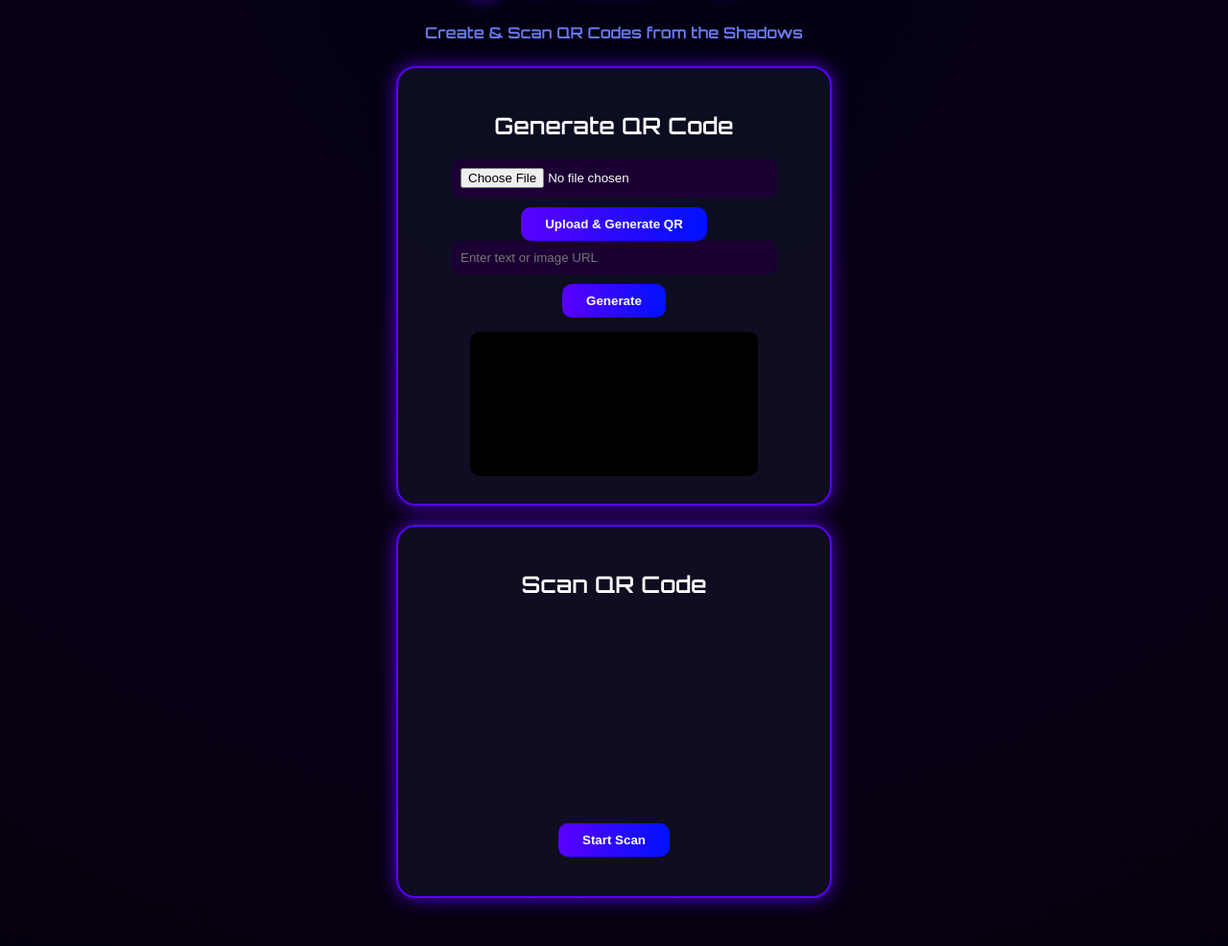
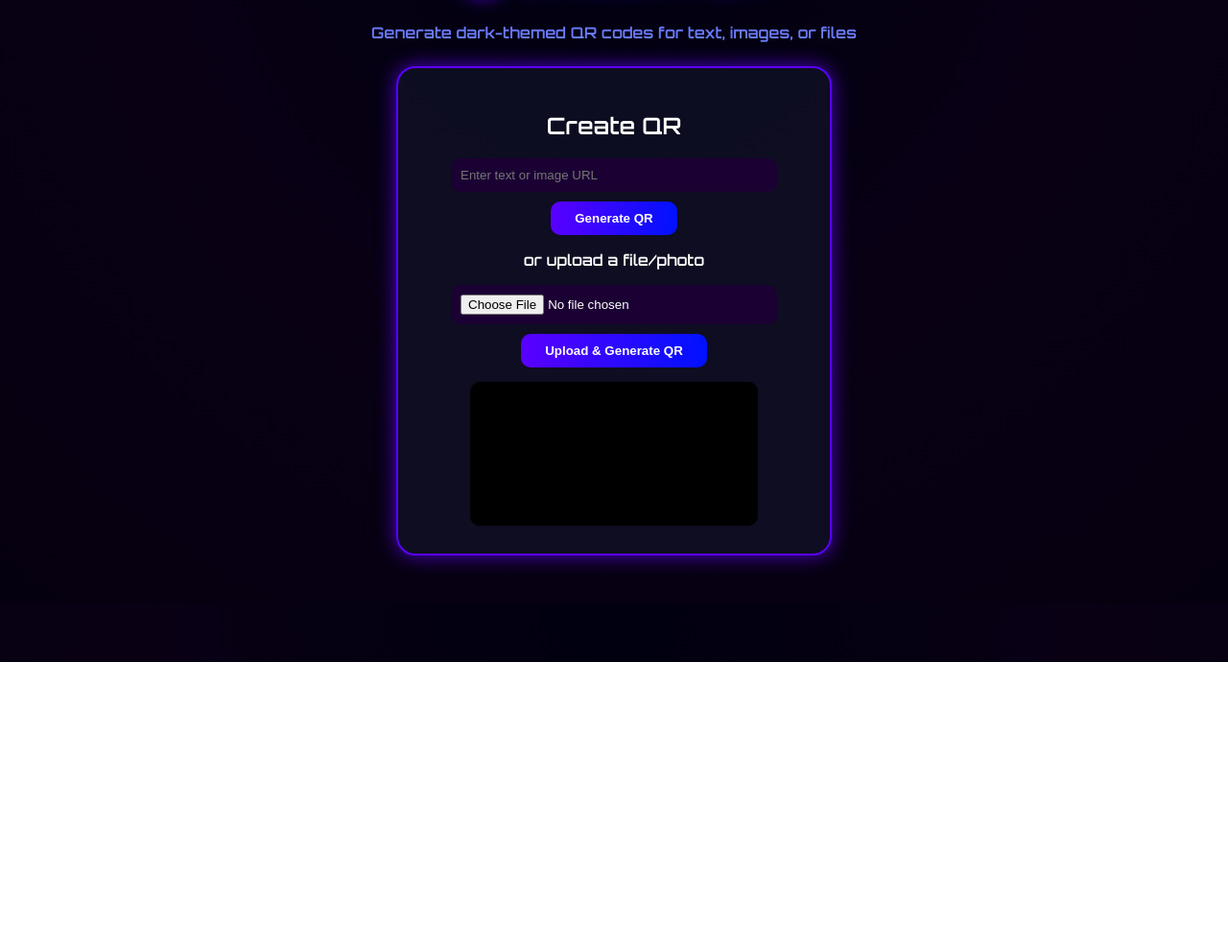
Before and after one commit to HitBoyXx23-dev/shadow-qr, a website: page public/index.html in a window 1280 px wide. Shown: the part 110-1096 px from the top of the page at 96% size. After the commit the page ends 800 px from the top, so only its background shows below. Drawn offline with Linux system fonts and the light colour scheme.

Commit message:
Update index.html

```diff
--- a/public/index.html
+++ b/public/index.html
@@ -1,34 +1,28 @@
 <!DOCTYPE html>
 <html lang="en">
 <head>
-  <meta charset="UTF-8" />
-  <meta name="viewport" content="width=device-width, initial-scale=1.0"/>
+  <meta charset="UTF-8">
   <title>Shadow QR</title>
-  <link rel="stylesheet" href="style.css"/>
+  <link rel="stylesheet" href="style.css">
 </head>
 <body>
   <div class="container">
     <h1>⚫ Shadow QR</h1>
-    <p class="subtitle">Create & Scan QR Codes from the Shadows</p>
+    <p class="subtitle">Generate dark-themed QR codes for text, images, or files</p>
 
     <div class="card">
-      <h2>Generate QR Code</h2>
+      <h2>Create QR</h2>
+      <input type="text" id="qrInput" placeholder="Enter text or image URL"/>
+      <button id="generateBtn">Generate QR</button>
+
+      <p>or upload a file/photo</p>
       <input type="file" id="fileInput" />
-<button id="uploadBtn">Upload & Generate QR</button>
-      <input type="text" id="qrInput" placeholder="Enter text or image URL"/>
-      <button id="generateBtn">Generate</button>
-      <canvas id="qrCanvas"></canvas>
-    </div>
+      <button id="uploadBtn">Upload & Generate QR</button>
 
-    <div class="card">
-      <h2>Scan QR Code</h2>
-      <video id="preview"></video>
-      <button id="scanBtn">Start Scan</button>
-      <p id="scanResult"></p>
+      <canvas id="qrCanvas" class="glow"></canvas>
     </div>
   </div>
 
-  <script src="https://unpkg.com/html5-qrcode"></script>
   <script src="script.js"></script>
 </body>
 </html>
```
